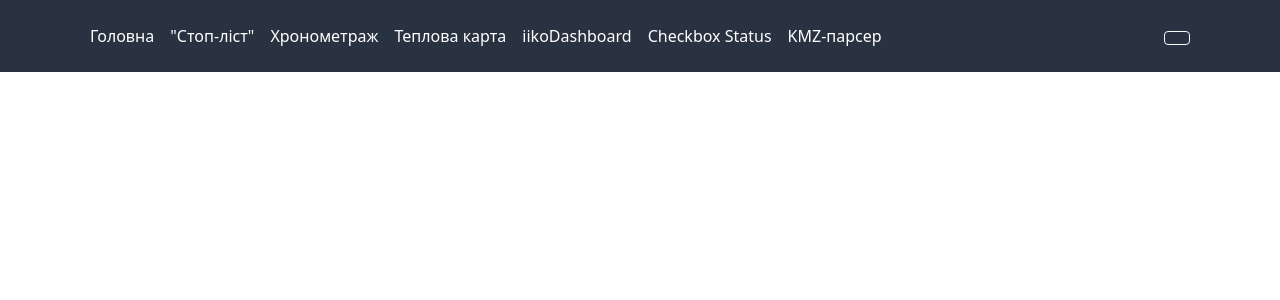
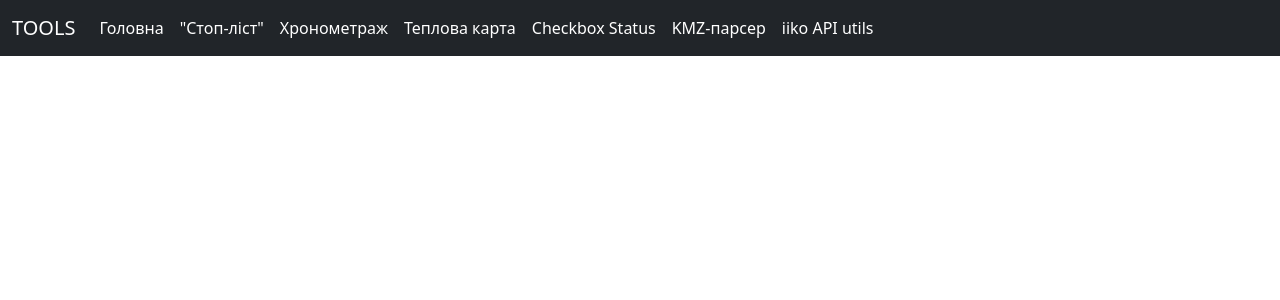
Before and after one commit to p-butovets/web-operation-tools, a Python web app: template templates/logged_header.html in a window 1280 px wide. Shown: the top 300 px of the page. Run offline with Jinja, Linux system fonts and the light colour scheme; the template is opened without the code that fills it, so the values that code supplies are empty; some libraries are stand-ins or nearby versions.

Commit message:
Исправлена верстка меню

```diff
--- a/templates/logged_header.html
+++ b/templates/logged_header.html
@@ -22,22 +22,25 @@
 <!--Head::End-->
 
 <!--Header::Start-->
-    <header class="p-3 text-white" style="background-color:#293241">
-        <div class="container">
-          <div class="d-flex flex-wrap align-items-center justify-content-center justify-content-lg-start">
-            <ul class="nav col-12 col-lg-auto me-lg-auto mb-2 justify-content-center mb-md-0">
-                <li><a href="/cgi-bin/main.py" class="nav-link px-2 text-white">Головна</a></li>
-                <li><a href="/cgi-bin/stop_list.py" class="nav-link px-2 text-white">"Стоп-ліст"</a></li>
-                <li><a href="#" class="nav-link px-2 text-white">Хронометраж</a></li>
-                <li><a href="/cgi-bin/heat_map.py" class="nav-link px-2 text-white">Теплова карта</a></li>
-                <li><a href="https://datastudio.google.com/u/0/reporting/3ffe8586-7425-4983-bb87-c8c87ea86ac1/page/oYSHC/edit?s=t4iAi4e4fJU" target="_blank" class="nav-link px-2 text-white">iikoDashboard</a></li>
-                <li><a href="#" class="nav-link px-2 text-white">Checkbox Status</a></li>
-                <li><a href="/cgi-bin/parser_app.py" class="nav-link px-2 text-white">KMZ-парсер</a></li>
-            </ul>
-                <a href="/cgi-bin/main.py?login=logout"><button class="btn btn-outline-light me-2" style="margin-left: 0.5rem!important;"><ion-icon name="log-out-outline"></ion-icon></button></a>
-          </div>
+<nav class="navbar navbar-expand-lg navbar-dark bg-dark">
+    <div class="container-fluid">
+      <a class="navbar-brand text-white" href="/cgi-bin/main.py">TOOLS</a>
+      <button class="navbar-toggler ml-auto" type="button" data-bs-toggle="collapse" data-bs-target="#navbarNavAltMarkup" aria-controls="navbarNavAltMarkup" aria-expanded="false" aria-label="Toggle navigation">
+        <span class="navbar-toggler-icon"></span>
+      </button>
+      <div class="collapse navbar-collapse" id="navbarNavAltMarkup">
+        <div class="navbar-nav">
+        <a href="/cgi-bin/main.py" class="nav-link px-2 text-white">Головна</a>
+        <a href="/cgi-bin/stop_list.py" class="nav-link px-2 text-white">"Стоп-ліст"</a>
+        <a href="#" class="nav-link px-2 text-white">Хронометраж</a>
+        <a href="/cgi-bin/heat_map.py" class="nav-link px-2 text-white">Теплова карта</a>
+        <a href="#" class="nav-link px-2 text-white">Checkbox Status</a>
+        <a href="/cgi-bin/parser_app.py" class="nav-link px-2 text-white">KMZ-парсер</a>
+        <a href="/cgi-bin/utils_app.py" class="nav-link px-2 text-white">iiko API utils</a>
         </div>
-    </header>
+      </div>
+    </div>
+  </nav>
 <!--Header::End-->
 
 <!--Main Content::Start-->
```
